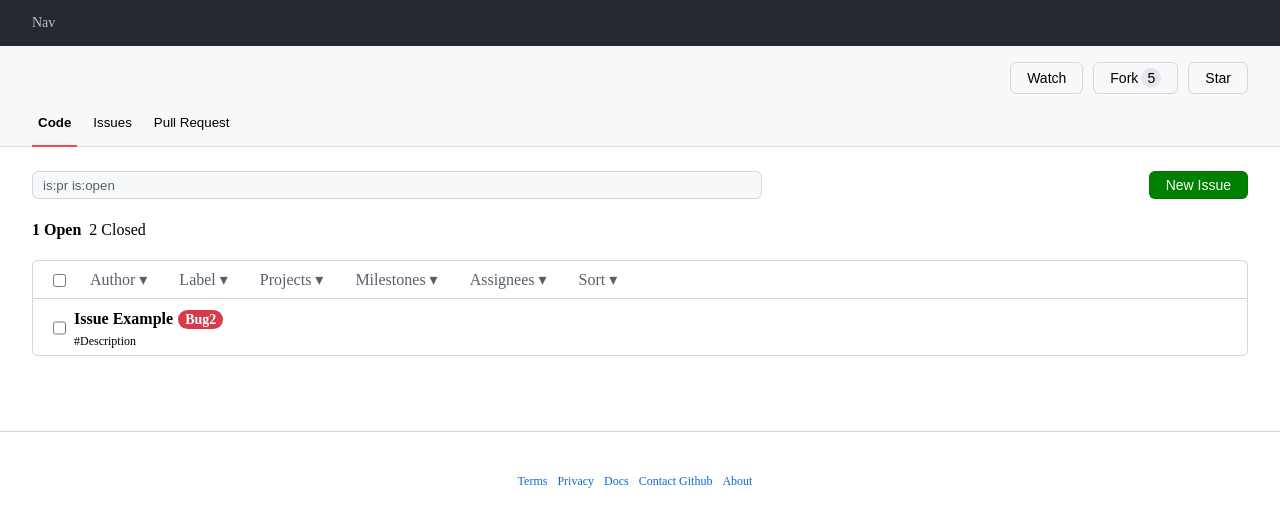
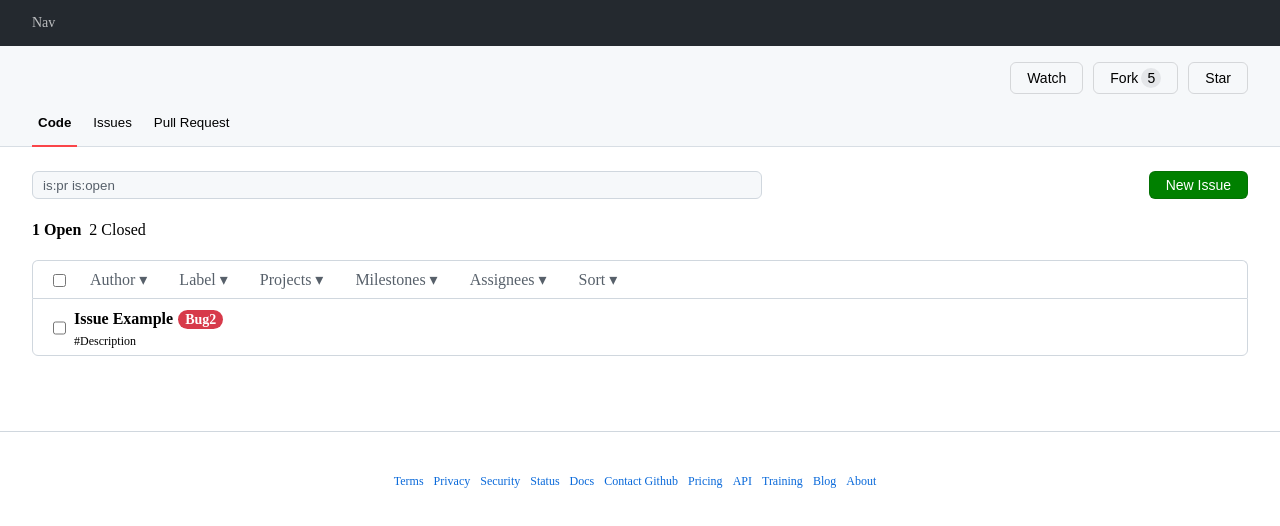
Before and after one commit to suzyp0223/react-projects, a React (Create React App) app in the folder github/: page / in a window 1280 px wide. Shown: the top 526 px of the page. Built offline with nearby package versions, Linux system fonts and the light colour scheme.

Commit message:
footer수정

```diff
--- a/github/src/Footer.js
+++ b/github/src/Footer.js
@@ -15,11 +15,9 @@ const footerItems = [
   {
     title: "Security",
     link: "https://github.com/security",
-    title: "Status",
-    link: "https://www.githubstaus.com",
-    title: "Docs",
-    link: "https://docs.github.com/en",
   },
+  { title: "Status", link: "https://www.githubstaus.com" },
+  { title: "Docs", link: "https://docs.github.com/en" },
   {
     title: "Contact Github",
     link: "https://support.github.com/?target=dotcom-footer",
@@ -27,15 +25,12 @@ const footerItems = [
   {
     title: "Pricing",
     link: "https://github.com/pricing",
-    title: "API",
-    link: "https://docs.github.com/en",
-    title: "Training",
-    link: "https://services.github.com/",
-    title: "Blog",
-    link: "https://github.blog/",
-    title: "About",
-    link: "`https://github.com/about",
   },
+
+  { title: "API", link: "https://docs.github.com/en" },
+  { title: "Training", link: "https://services.github.com/" },
+  { title: "Blog", link: "https://github.blog/" },
+  { title: "About", link: "https://github.com/about" },
 ];
 
 const Footer = () => {
```
